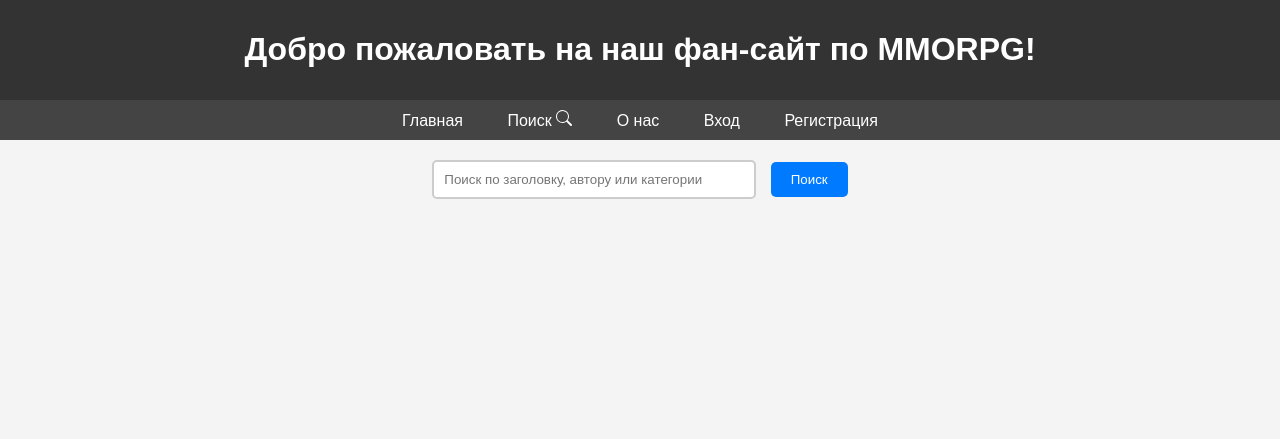
After one commit to SergeyL-1979/SkillFactory_FPW-155_new, a Django app: page /mmorpg/search/ in a window 1280 px wide. The commit adds this page. Shown: the top 439 px of the page. Run offline with Django 4.2, Linux system fonts and the light colour scheme; some libraries are stand-ins or nearby versions.

Commit message:
Выполнена фильтрация поиска объявлений по автору, заголовку, категории

```diff
--- /dev/null
+++ b/fan_board/templates/fan_board/search_form.html
@@ -0,0 +1,47 @@
+{% extends "base.html" %}
+
+{% block content %}
+    <div class="container">
+        <div class="search-box">
+            <form method="get" action="{% url 'fan_board:search_results' %}">
+                <input type="text" name="q" placeholder="Поиск по заголовку, автору или категории">
+                <button type="submit">Поиск</button>
+            </form>
+        </div>
+    </div>
+
+    <style>
+        .container {
+            display: flex;
+            justify-content: center;
+            align-items: center;
+            {#height: 50vh;#}
+        }
+
+        .search-box {
+            text-align: center;
+        }
+
+        .search-box input[type="text"] {
+            padding: 10px;
+            border: 2px solid #ccc;
+            border-radius: 5px;
+            width: 300px;
+            margin-right: 10px;
+        }
+
+        .search-box button {
+            padding: 10px 20px;
+            background-color: #007bff;
+            color: white;
+            border: none;
+            border-radius: 5px;
+            cursor: pointer;
+            transition: background-color 0.3s;
+        }
+
+        .search-box button:hover {
+            background-color: #0056b3;
+        }
+    </style>
+{% endblock content %}
--- a/fan_board/urls.py
+++ b/fan_board/urls.py
@@ -15,4 +15,6 @@ urlpatterns = [
     path('category/<str:slug>/', views.CategoryAdsView.as_view(), name='category_ads'),
 
     path('private/', views.PrivatePageView.as_view(), name='private_page'),
+
+    path('search/', views.SearchAdsView.as_view(), name='search_results'),
 ]
--- a/fan_board/views.py
+++ b/fan_board/views.py
@@ -3,12 +3,14 @@ import logging
 from django.contrib import messages
 from django.contrib.auth.mixins import LoginRequiredMixin
 from django.core.paginator import Paginator
+from django.db.models import Q
 from django.http import HttpResponseForbidden
 from django.shortcuts import render
 from django.urls import reverse
 from django.shortcuts import get_object_or_404, redirect
 from django.views import generic
 
+from fan_board.filters import AdvertisementFilter
 from fan_board.models import Advertisement, Response, Category
 from fan_board.forms import AdvertisementForm, ResponseForm, AdvertisementUpdateForm
 
@@ -202,3 +204,53 @@ class PrivatePageView(LoginRequiredMixin, generic.TemplateView):
                 messages.error(request, 'Вы не можете принять этот отклик.')
 
         return redirect('fan_board:private_page')
+
+
+class SearchAdsView(generic.ListView):
+    model = Advertisement
+    template_name = 'fan_board/search_results.html'
+    filterset_class = AdvertisementFilter
+
+    def get_queryset(self):
+        queryset = super().get_queryset()
+        query = self.request.GET.get('q')
+
+        if query:
+            queryset = queryset.filter(
+                Q(ad_author__first_name__icontains=query) |
+                Q(ad_author__last_name__icontains=query) |
+                Q(ad_author__username__icontains=query) |
+                Q(ad_category__name__icontains=query) |
+                Q(headline__icontains=query)
+            )
+        else:
+            queryset = Advertisement.objects.none()  # Пустой QuerySet, чтобы не выводить ничего
+
+        return queryset
+
+    def get(self, request, *args, **kwargs):
+        if 'q' in self.request.GET:
+            # Если есть параметр 'q' в запросе, значит, это запрос поиска
+            # Отображаем шаблон для результатов поиска
+            return render(request, 'fan_board/search_results.html', {'object_list': self.get_queryset()})
+        else:
+            # В противном случае отображаем только форму поиска
+            return render(request, 'fan_board/search_form.html')
+
+# class SearchAdsView(generic.ListView):
+#     model = Advertisement
+#     template_name = 'fan_board/search_results.html'
+#     filterset_class = AdvertisementFilter
+#
+#     def get_queryset(self):
+#         queryset = super().get_queryset()
+#         query = self.request.GET.get('q')
+#
+#         if query:
+#             queryset = queryset.filter(
+#                 Q(ad_author__first_name__icontains=query) |
+#                 Q(ad_category__name__icontains=query) |
+#                 Q(headline__icontains=query)
+#             )
+#
+#         return queryset
--- a/mmorpg_fansite/settings.py
+++ b/mmorpg_fansite/settings.py
@@ -258,7 +258,7 @@ EMAIL_USE_TLS = True  # Здесь должно быть True, Иначе отп
 EMAIL_HOST_USER = os.environ.get('HOST_USER_YA')  # ваш QQ Номер счета и код авторизации
 EMAIL_HOST_PASSWORD = os.environ.get('YANDEX_ID')
 SERVER_EMAIL = EMAIL_HOST_USER
-DEFAULT_FROM_EMAIL = os.environ.get('DEFAULT_EMAIL')
+DEFAULT_FROM_EMAIL = EMAIL_HOST_USER
 # =====================================================
 
 # =========== Основные настройки allauth =================
--- a/templates/base.html
+++ b/templates/base.html
@@ -92,9 +92,11 @@
 {% endblock header %}
     <nav>
         <a class="nav-link" href="/mmorpg/">Главная</a>
-        <a class="nav-link" href="">Новости</a>
-        <a class="nav-link" href="">Гайды</a>
-        <a class="nav-link" href="">Сообщество</a>
+        <a class="nav-link" href="{% url 'fan_board:search_results' %}">Поиск
+            <svg xmlns="http://www.w3.org/2000/svg" width="16" height="16" fill="currentColor" class="bi bi-search" viewBox="0 0 16 16">
+            <path d="M11.742 10.344a6.5 6.5 0 1 0-1.397 1.398h-.001q.044.06.098.115l3.85 3.85a1 1 0 0 0 1.415-1.414l-3.85-3.85a1 1 0 0 0-.115-.1zM12 6.5a5.5 5.5 0 1 1-11 0 5.5 5.5 0 0 1 11 0"/>
+            </svg>
+        </a>
         <a href="">О нас</a>
         {% if request.user.is_authenticated %}
         <a class="nav-link" href="{% url 'fan_board:private_page' %}"> Мои отклики </a>
```
Also changed, not shown: fan_board/filters.py (+11 -0 lines), fan_board/templates/fan_board/search_results.html (added, +64 -0 lines).
